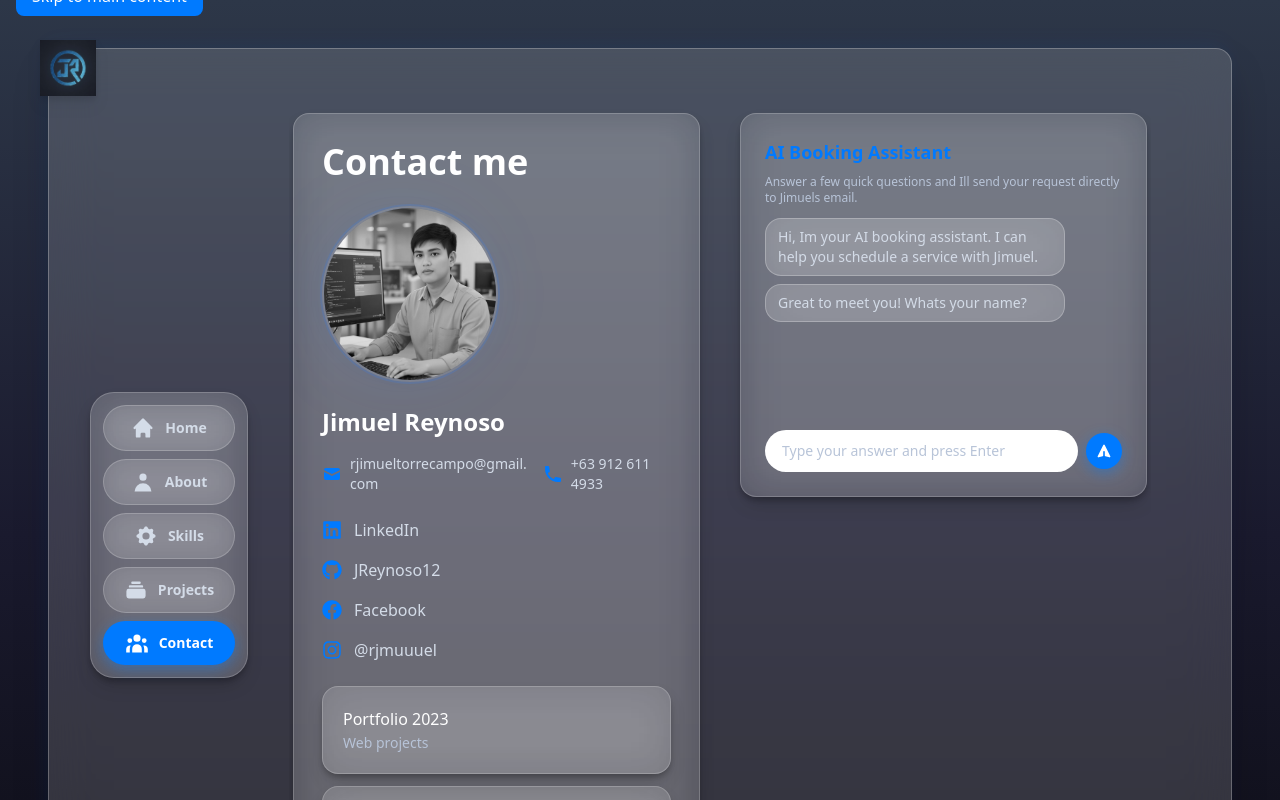
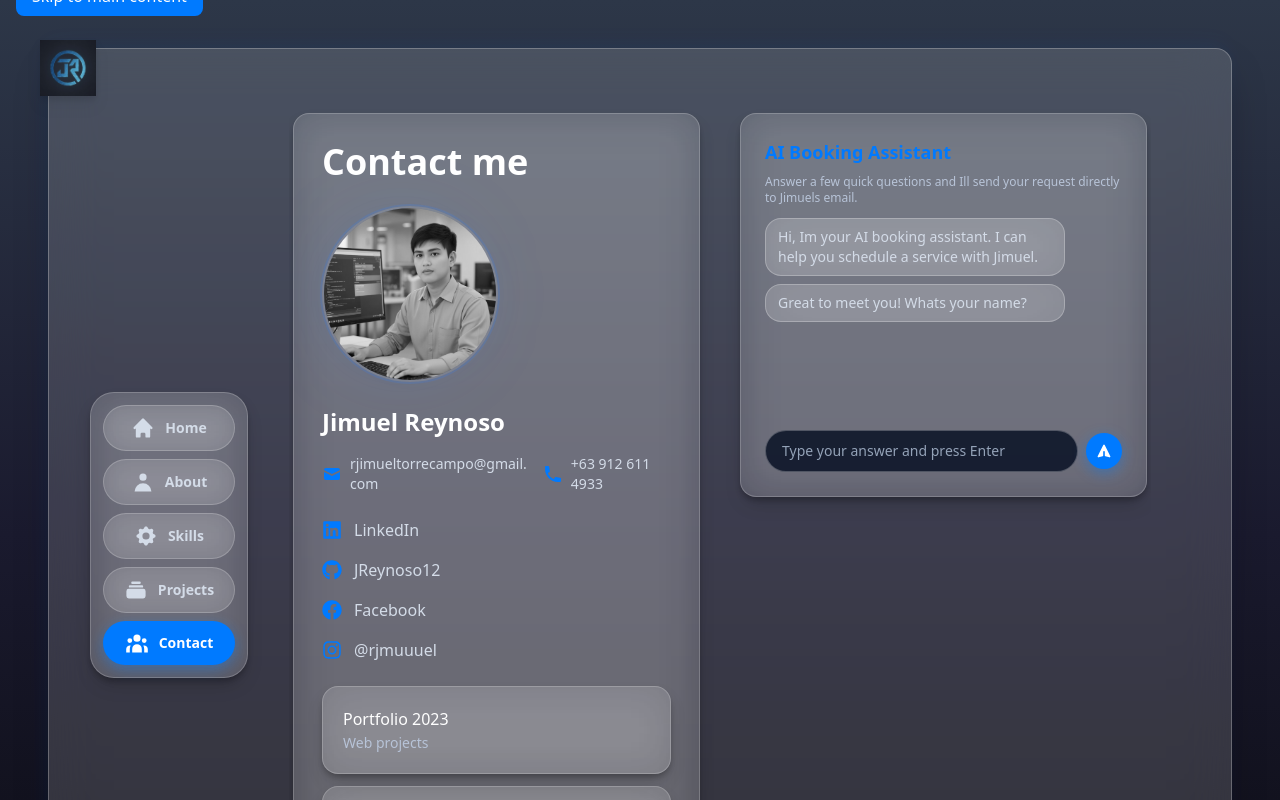
Before and after one commit to JReynoso12/My-own-page, a Next.js app: page / in a window 1280 px wide. Both pictures are taken after a click on the button "Contact". Shown: the top 800 px of the page. Built offline with nearby package versions, Linux system fonts and the light colour scheme.

Commit message:
Enhance AIChat component styling by updating input placeholder color and background properties for improved visibility and user experience. Adjust CSS for a cohesive design with existing global styles.

```diff
--- a/app/globals.css
+++ b/app/globals.css
@@ -118,4 +118,9 @@
   .scrollbar-hide::-webkit-scrollbar {
     display: none;
   }
+
+  /* AI Chat input – placeholder (inline style handles text color) */
+  .aichat-input::placeholder {
+    color: #94a3b8;
+  }
 }
--- a/components/AIChat.tsx
+++ b/components/AIChat.tsx
@@ -190,7 +190,12 @@ export default function AIChat() {
       <div className="flex items-center gap-2">
         <input
           type="text"
-          className="flex-1 bg-white/12 border border-white/25 backdrop-blur-xl rounded-full px-4 py-2.5 text-sm text-white placeholder:text-[#b8c4d8] focus:outline-none focus:border-neon-blue focus:ring-1 focus:ring-neon-blue/50 transition-all"
+          className="aichat-input flex-1 min-w-0 rounded-full px-4 py-2.5 text-sm border border-white/25 placeholder:text-slate-400 focus:outline-none focus:border-neon-blue focus:ring-2 focus:ring-neon-blue/50 transition-all"
+          style={{
+            background: "rgba(15, 23, 42, 0.9)",
+            color: "#f1f5f9",
+            caretColor: "#007AFF",
+          }}
           placeholder={
             isSending
               ? "Sending your request..."
```
